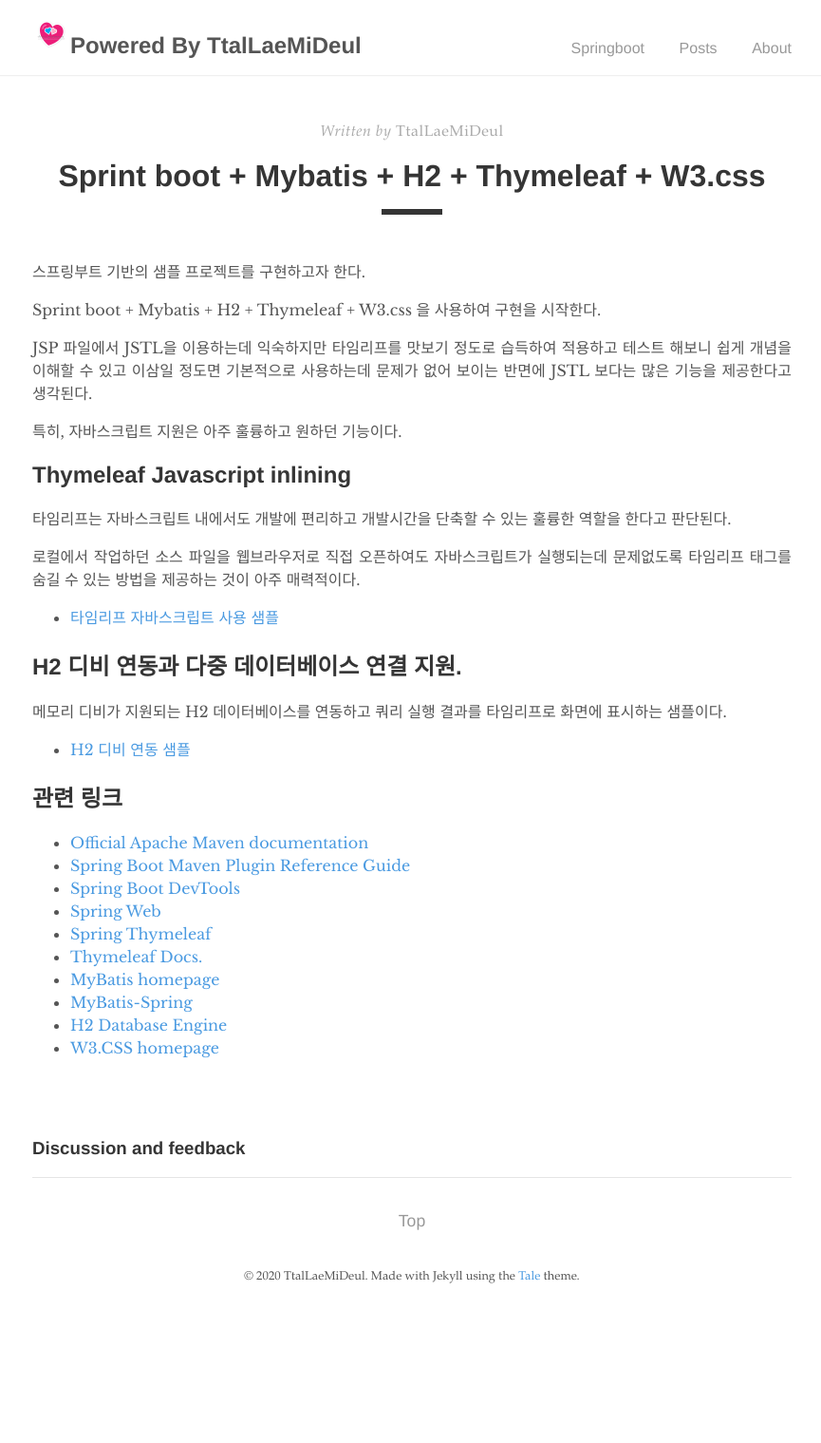
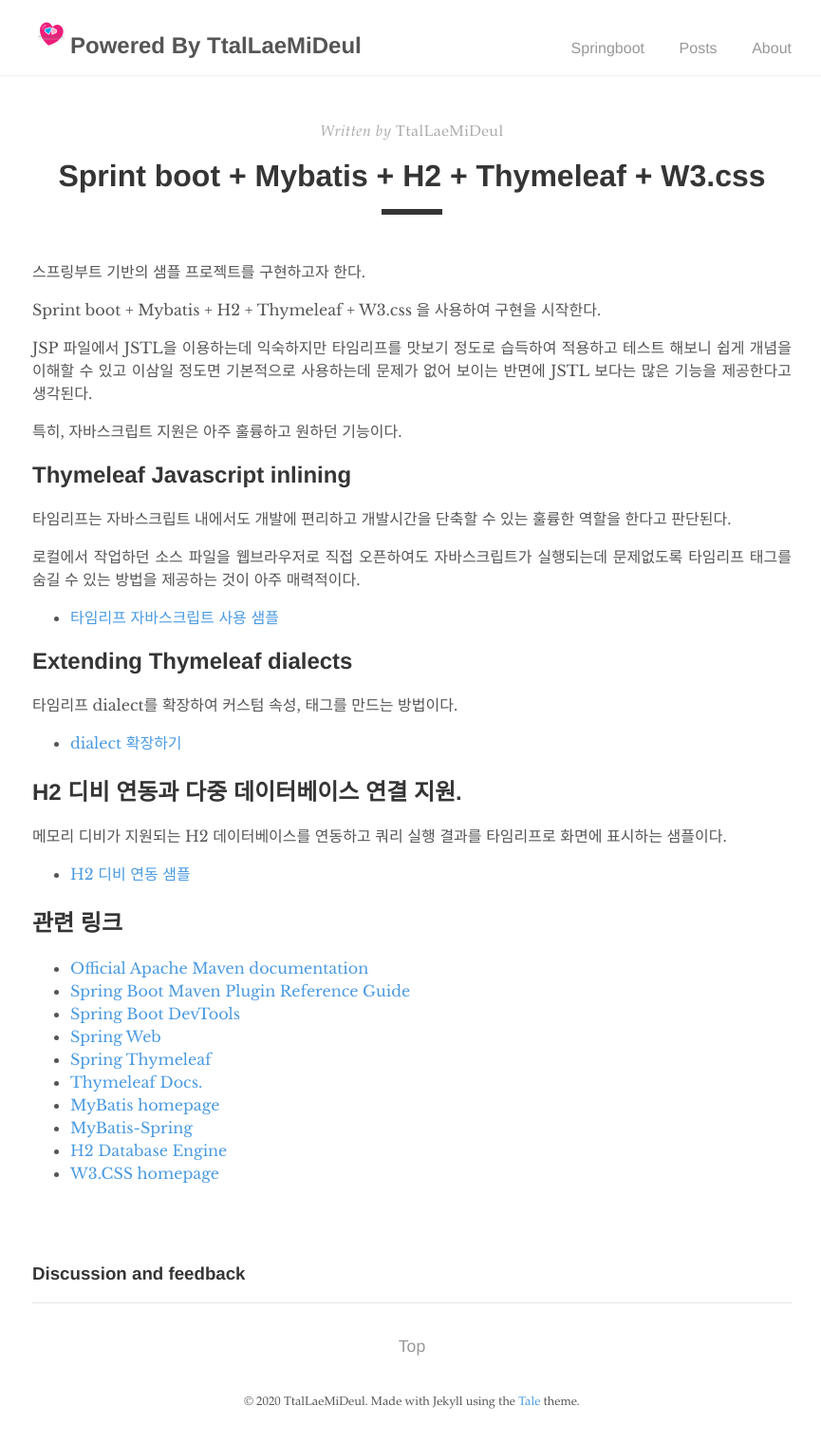
Before and after one commit to ttallaemideul/ttallaemideul.github.io, a Jekyll site: the page built from _pages/tlmd_web.md, in a window 1280 px wide. Shown: the whole page at 95% size, without its empty margins (206-1071 px from the left). Built offline with Jekyll 4.4.1, drawn with Linux system fonts in a browser that asks for light colours; comment, search, counter and statistics services are not loaded; before the commit the page ends 1387 px from its top, so only the background shows below that.

Commit message:
링크 수정

```diff
--- a/_pages/tlmd_web.md
+++ b/_pages/tlmd_web.md
@@ -27,6 +27,12 @@ JSTL 보다는 많은 기능을 제공한다고 생각된다.
 
 * [타임리프 자바스크립트 사용 샘플](https://ttallaemideul.github.io/20200318/thymeleaf-js-001)
 
+## Extending Thymeleaf dialects
+
+타임리프 dialect를 확장하여 커스텀 속성, 태그를 만드는 방법이다.
+
+* [dialect 확장하기](https://ttallaemideul.github.io/20200416/thymeleaf-extend-001)
+
 ## H2 디비 연동과 다중 데이터베이스 연결 지원.
 
 메모리 디비가 지원되는 H2 데이터베이스를 연동하고 쿼리 실행 결과를 타임리프로 화면에 표시하는 샘플이다.
```
Also changed, not shown: _posts/tlmd_web/2020-04-16-thymeleaf-extend-001.md (+1 -1 lines).
